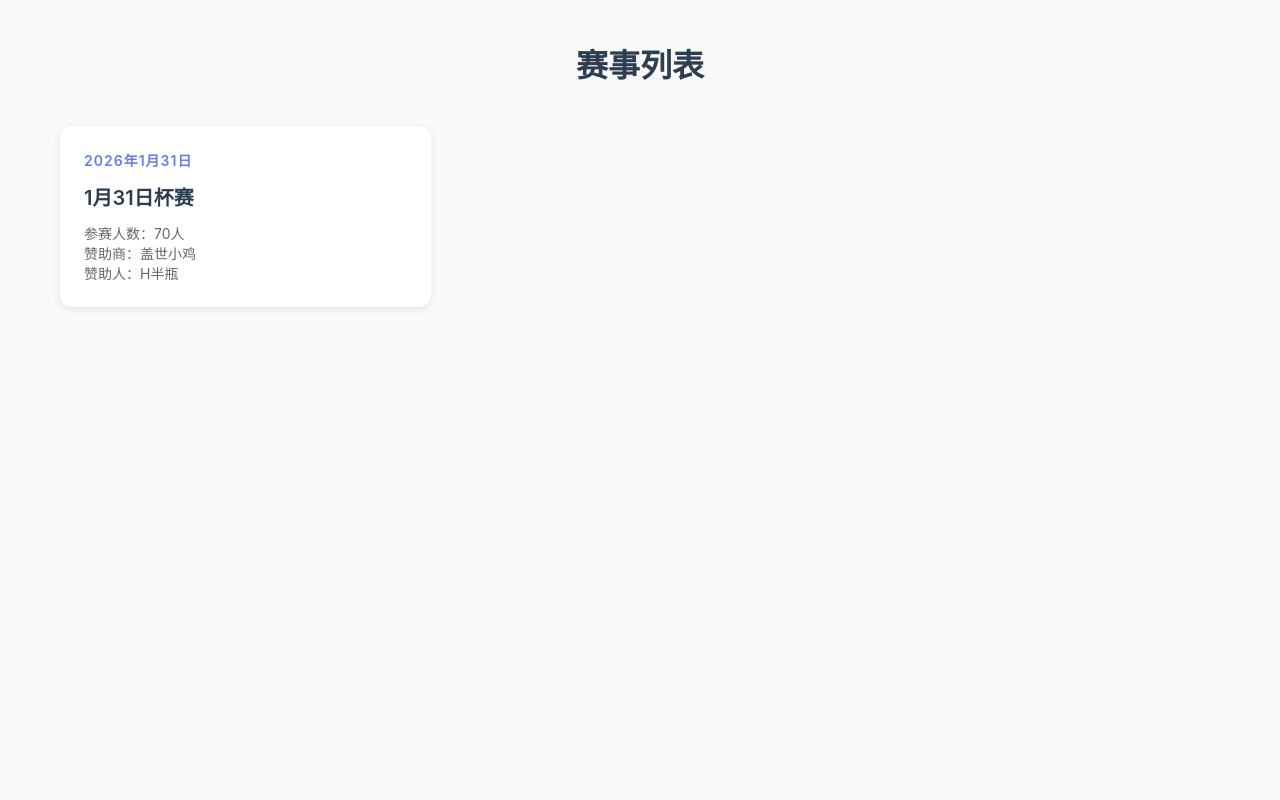
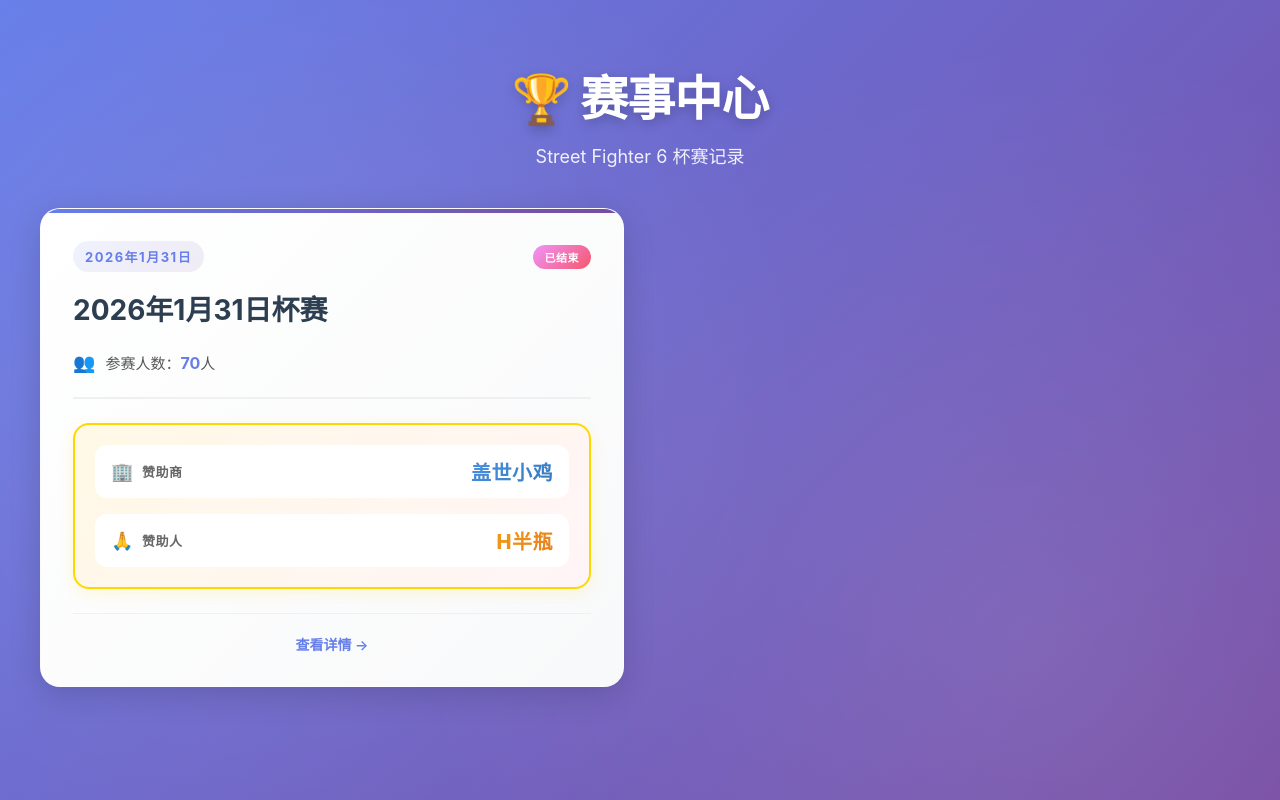
Before and after one commit to RolinFirelink/competition, a Vue app: page / in a window 1280 px wide. Built offline with nearby package versions, Linux system fonts and the light colour scheme.

Commit message:
git init

```diff
--- a/src/components/CompetitionList.vue
+++ b/src/components/CompetitionList.vue
@@ -1,16 +1,44 @@
 <template>
   <div class="competition-list-container">
-    <div class="header">
-      <h1>赛事列表</h1>
+    <div class="hero-section">
+      <div class="header">
+        <h1>🏆 赛事中心</h1>
+        <p class="subtitle">Street Fighter 6 杯赛记录</p>
+      </div>
     </div>
     <div class="competitions-wrapper">
       <div class="competition-item" v-for="competition in competitions" :key="competition.path">
         <router-link :to="competition.path" class="competition-link">
-          <div class="competition-date">{{ competition.date }}</div>
+          <div class="competition-header">
+            <div class="competition-date">{{ competition.date }}</div>
+            <div class="competition-badge">已结束</div>
+          </div>
           <div class="competition-title">{{ competition.title }}</div>
-          <div class="competition-participants">参赛人数：{{ competition.participants }}人</div>
-          <div class="competition-participants">赞助商：{{ competition.sponsor }}</div>
-          <div class="competition-participants">赞助人：{{ competition.patron }}</div>
+          <div class="competition-info">
+            <div class="info-item">
+              <span class="info-icon">👥</span>
+              <span class="info-text">参赛人数：<strong>{{ competition.participants }}</strong>人</span>
+            </div>
+          </div>
+          <div class="sponsor-section">
+            <div class="sponsor-item sponsor-company">
+              <div class="sponsor-label">
+                <span class="sponsor-icon">🏢</span>
+                <span>赞助商</span>
+              </div>
+              <div class="sponsor-name">{{ competition.sponsor }}</div>
+            </div>
+            <div class="sponsor-item sponsor-person">
+              <div class="sponsor-label">
+                <span class="sponsor-icon">🙏</span>
+                <span>赞助人</span>
+              </div>
+              <div class="sponsor-name">{{ competition.patron }}</div>
+            </div>
+          </div>
+          <div class="view-details">
+            <span>查看详情 →</span>
+          </div>
         </router-link>
       </div>
     </div>
@@ -26,7 +54,7 @@ export default {
         {
           path: '/20260131',
           date: '2026年1月31日',
-          title: '1月31日杯赛',
+          title: '2026年1月31日杯赛',
           participants: 70,
           sponsor: '盖世小鸡',
           patron: 'H半瓶'
@@ -40,91 +68,278 @@ export default {
 
 <style scoped>
 .competition-list-container {
-  max-width: 1200px;
+  max-width: 1400px;
   margin: 0 auto;
-  padding: 40px 20px;
+  padding: 0;
   min-height: 100vh;
-  background-color: #fafafa;
+  background: linear-gradient(135deg, #667eea 0%, #764ba2 100%);
+  position: relative;
 }
 
-.header {
+.competition-list-container::before {
+  content: '';
+  position: absolute;
+  top: 0;
+  left: 0;
+  right: 0;
+  bottom: 0;
+  background:
+    radial-gradient(circle at 20% 50%, rgba(255, 255, 255, 0.1) 0%, transparent 50%),
+    radial-gradient(circle at 80% 80%, rgba(255, 255, 255, 0.1) 0%, transparent 50%);
+  pointer-events: none;
+}
+
+.hero-section {
+  padding: 60px 20px 40px;
   text-align: center;
-  margin-bottom: 40px;
+  position: relative;
+  z-index: 1;
 }
 
 .header h1 {
-  font-size: 32px;
-  font-weight: 600;
-  color: #2c3e50;
+  font-size: 48px;
+  font-weight: 800;
+  color: #ffffff;
+  margin: 0 0 12px 0;
+  text-shadow: 0 4px 12px rgba(0, 0, 0, 0.2);
+  letter-spacing: -1px;
+}
+
+.subtitle {
+  font-size: 18px;
+  color: rgba(255, 255, 255, 0.9);
   margin: 0;
+  font-weight: 400;
 }
 
 .competitions-wrapper {
   display: grid;
-  grid-template-columns: repeat(auto-fill, minmax(300px, 1fr));
-  gap: 24px;
+  grid-template-columns: repeat(auto-fill, minmax(380px, 1fr));
+  gap: 32px;
+  padding: 0 40px 60px;
+  position: relative;
+  z-index: 1;
 }
 
 .competition-item {
-  background-color: #ffffff;
-  border-radius: 12px;
-  box-shadow: 0 2px 8px rgba(0, 0, 0, 0.1);
-  transition: transform 0.3s ease, box-shadow 0.3s ease;
+  background: linear-gradient(135deg, #ffffff 0%, #f8f9fa 100%);
+  border-radius: 20px;
+  box-shadow: 0 8px 32px rgba(0, 0, 0, 0.15);
+  transition: all 0.4s cubic-bezier(0.175, 0.885, 0.32, 1.275);
   overflow: hidden;
+  border: 1px solid rgba(255, 255, 255, 0.2);
+  position: relative;
+}
+
+.competition-item::before {
+  content: '';
+  position: absolute;
+  top: 0;
+  left: 0;
+  right: 0;
+  height: 4px;
+  background: linear-gradient(90deg, #667eea 0%, #764ba2 100%);
 }
 
 .competition-item:hover {
-  transform: translateY(-4px);
-  box-shadow: 0 8px 24px rgba(0, 0, 0, 0.15);
+  transform: translateY(-8px) scale(1.02);
+  box-shadow: 0 16px 48px rgba(0, 0, 0, 0.25);
 }
 
 .competition-link {
   display: block;
-  padding: 24px;
+  padding: 32px;
   text-decoration: none;
   color: inherit;
+  position: relative;
+}
+
+.competition-header {
+  display: flex;
+  justify-content: space-between;
+  align-items: center;
+  margin-bottom: 20px;
 }
 
 .competition-date {
-  font-size: 14px;
+  font-size: 13px;
   color: #667eea;
+  font-weight: 700;
+  text-transform: uppercase;
+  letter-spacing: 1.5px;
+  padding: 6px 12px;
+  background: linear-gradient(135deg, rgba(102, 126, 234, 0.1) 0%, rgba(118, 75, 162, 0.1) 100%);
+  border-radius: 20px;
+  display: inline-block;
+}
+
+.competition-badge {
+  font-size: 11px;
+  color: #ffffff;
   font-weight: 600;
-  margin-bottom: 12px;
+  padding: 4px 12px;
+  background: linear-gradient(135deg, #f093fb 0%, #f5576c 100%);
+  border-radius: 12px;
   text-transform: uppercase;
-  letter-spacing: 1px;
+  letter-spacing: 0.5px;
 }
 
 .competition-title {
-  font-size: 20px;
-  font-weight: 600;
+  font-size: 28px;
+  font-weight: 700;
   color: #2c3e50;
-  margin-bottom: 12px;
+  margin-bottom: 24px;
+  line-height: 1.3;
 }
 
-.competition-participants {
+.competition-info {
+  margin-bottom: 24px;
+  padding-bottom: 24px;
+  border-bottom: 2px solid #f0f0f0;
+}
+
+.info-item {
+  display: flex;
+  align-items: center;
+  gap: 10px;
+  font-size: 15px;
+  color: #555555;
+}
+
+.info-icon {
+  font-size: 18px;
+}
+
+.info-text strong {
+  color: #667eea;
+  font-weight: 700;
+  font-size: 16px;
+}
+
+.sponsor-section {
+  display: flex;
+  flex-direction: column;
+  gap: 16px;
+  margin-bottom: 24px;
+  padding: 20px;
+  background: linear-gradient(135deg, #fff9e6 0%, #fff5f7 100%);
+  border-radius: 16px;
+  border: 2px solid #ffd700;
+  box-shadow: 0 4px 16px rgba(255, 215, 0, 0.15);
+}
+
+.sponsor-item {
+  display: flex;
+  justify-content: space-between;
+  align-items: center;
+  padding: 12px 16px;
+  background: #ffffff;
+  border-radius: 12px;
+  transition: transform 0.2s ease;
+}
+
+.sponsor-item:hover {
+  transform: translateX(4px);
+}
+
+.sponsor-label {
+  display: flex;
+  align-items: center;
+  gap: 8px;
+  font-size: 13px;
+  color: #666666;
+  font-weight: 600;
+  text-transform: uppercase;
+  letter-spacing: 0.5px;
+}
+
+.sponsor-icon {
+  font-size: 18px;
+}
+
+.sponsor-name {
+  font-size: 20px;
+  font-weight: 800;
+  background: linear-gradient(135deg, #667eea 0%, #764ba2 100%);
+  -webkit-background-clip: text;
+  -webkit-text-fill-color: transparent;
+  background-clip: text;
+  letter-spacing: 0.5px;
+}
+
+.sponsor-company .sponsor-name {
+  background: linear-gradient(135deg, #4a90e2 0%, #357abd 100%);
+  -webkit-background-clip: text;
+  -webkit-text-fill-color: transparent;
+  background-clip: text;
+}
+
+.sponsor-person .sponsor-name {
+  background: linear-gradient(135deg, #f39c12 0%, #e67e22 100%);
+  -webkit-background-clip: text;
+  -webkit-text-fill-color: transparent;
+  background-clip: text;
+}
+
+.view-details {
+  text-align: center;
+  padding-top: 20px;
+  border-top: 1px solid #f0f0f0;
   font-size: 14px;
-  color: #666666;
+  font-weight: 600;
+  color: #667eea;
+  transition: color 0.3s ease;
+}
+
+.competition-item:hover .view-details {
+  color: #764ba2;
+}
+
+.view-details span {
+  display: inline-block;
+  transition: transform 0.3s ease;
+}
+
+.competition-item:hover .view-details span {
+  transform: translateX(4px);
 }
 
 @media (max-width: 768px) {
   .competition-list-container {
-    padding: 20px 10px;
+    padding: 0;
+  }
+
+  .hero-section {
+    padding: 40px 20px 30px;
   }
 
   .header h1 {
-    font-size: 24px;
+    font-size: 32px;
+  }
+
+  .subtitle {
+    font-size: 16px;
   }
 
   .competitions-wrapper {
     grid-template-columns: 1fr;
-    gap: 16px;
+    gap: 24px;
+    padding: 0 20px 40px;
   }
 
   .competition-link {
-    padding: 20px;
+    padding: 24px;
   }
 
   .competition-title {
+    font-size: 22px;
+  }
+
+  .sponsor-section {
+    padding: 16px;
+  }
+
+  .sponsor-name {
     font-size: 18px;
   }
 }
```
